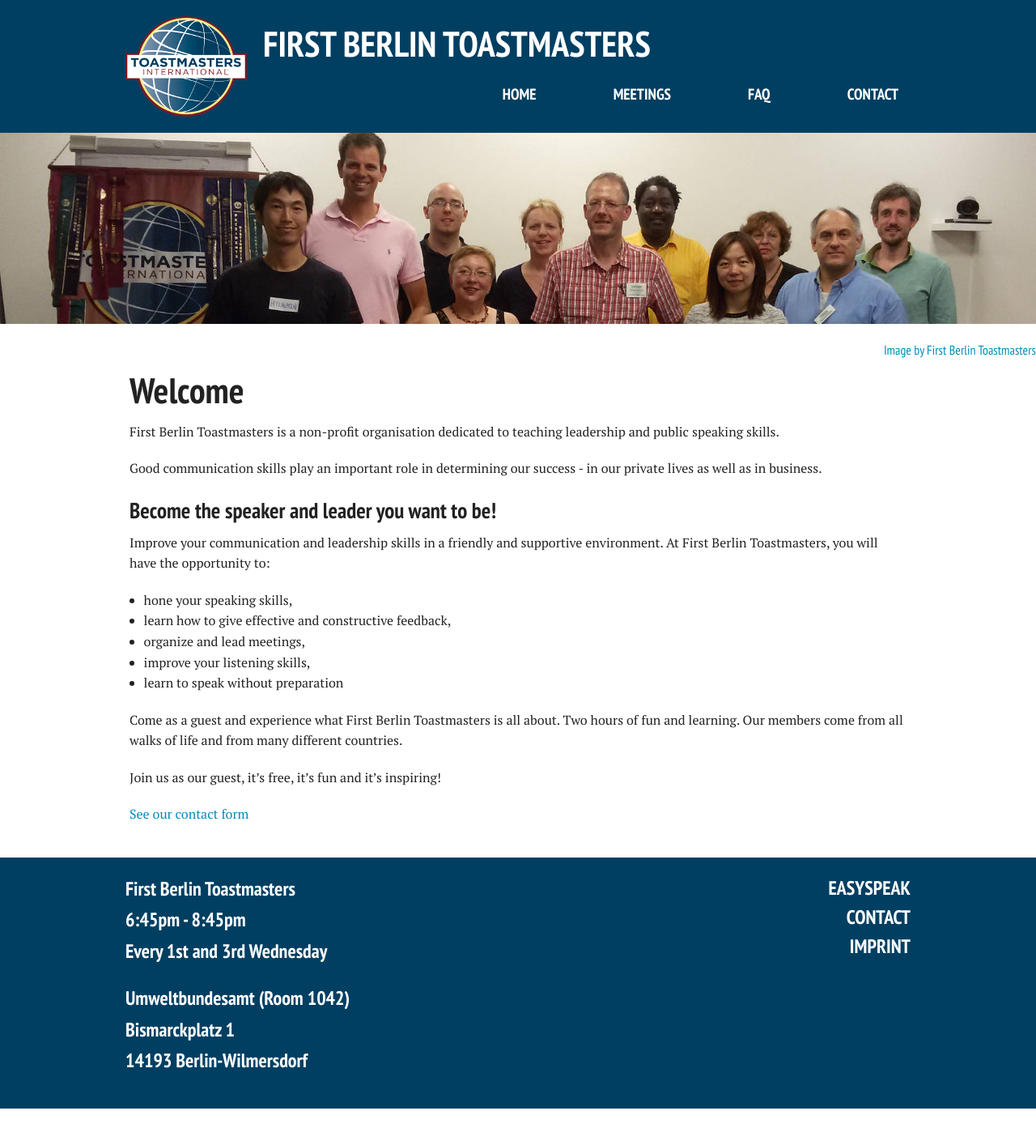
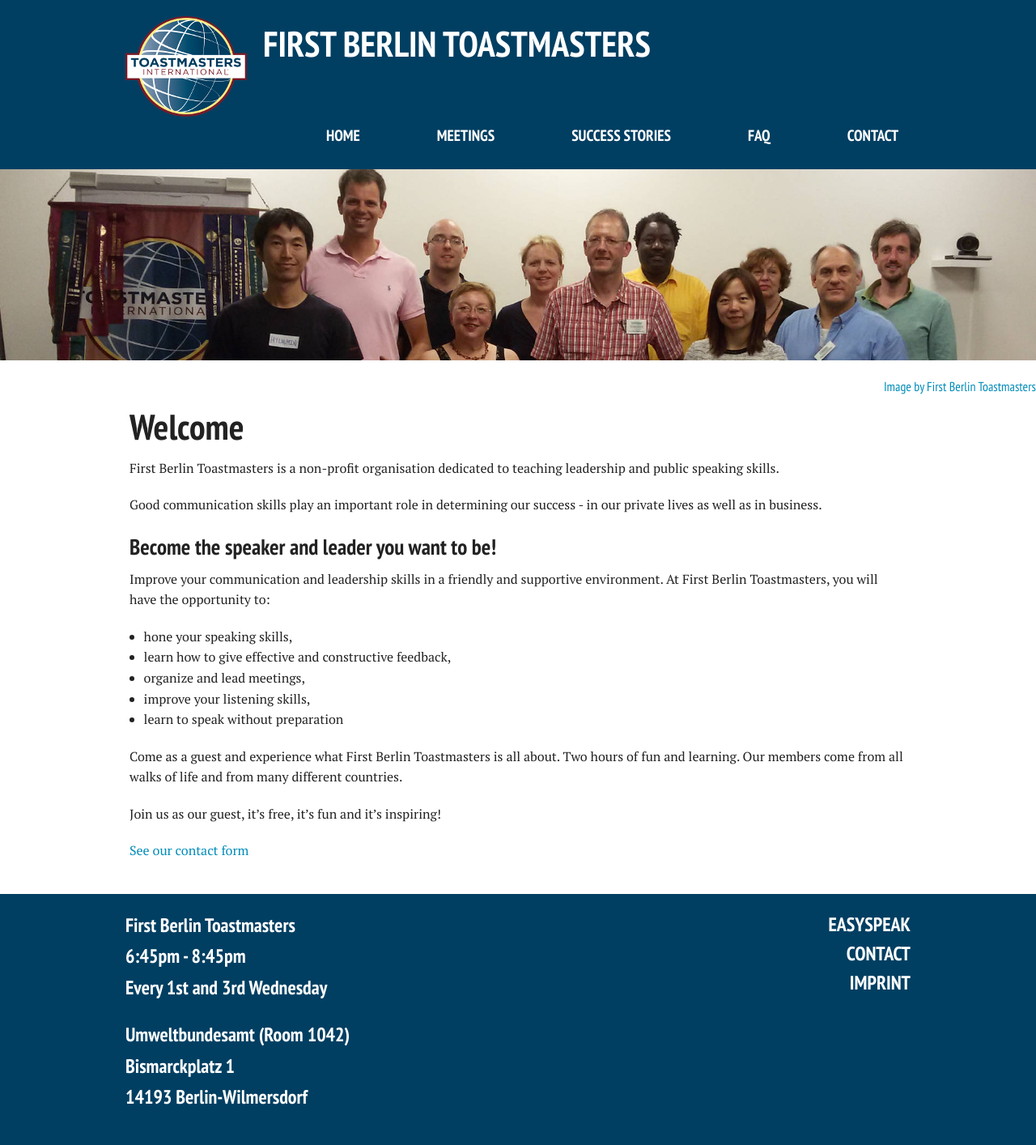
Before and after one commit to theHealingCosmos/fbtm_website, a Jekyll site: the page built from index.md, in a window 1280 px wide. Shown: the whole page at 81% size. Built offline with Jekyll 4.4.1, drawn with Linux system fonts in a browser that asks for light colours; comment, search, counter and statistics services are not loaded; before the commit the page ends 1369 px from its top, so only the background shows below that.

Commit message:
Added success stories links for 4 members, Benjamin, Olivia, Bertrand, and myself Claude.

```diff
--- a/_includes/header.html
+++ b/_includes/header.html
@@ -16,6 +16,16 @@
           <ul class="right upcase">
             <li><a href="{{ site.baseurl }}/" class="menu-link">HOME</a></li>
             <li><a href="{{ site.baseurl }}/meetings/" class="menu-link">MEETINGS</a></li>
+            <li>
+              <a href="#" class="menu-link">SUCCESS STORIES</a>
+              <ul class="dropdown menu" data-dropdown-menu>
+                <li><a href="#">Benjamin Brühl</a></li>
+                <li><a href="#">Olivia Schofield</a></li>
+                <li><a href="#">Bertrand Völkers</a></li>
+                <li><a href="#">Claude Desroches</a></li>
+              </ul>
+            </li>
+
             <li><a href="{{ site.baseurl }}/faq/" class="menu-link">FAQ</a></li>
             <li><a href="{{ site.baseurl }}/contact/" class="menu-link">CONTACT</a></li>
           </ul>
```
